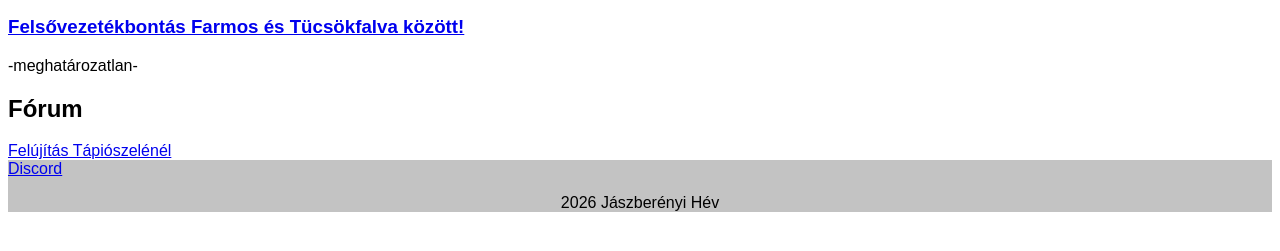
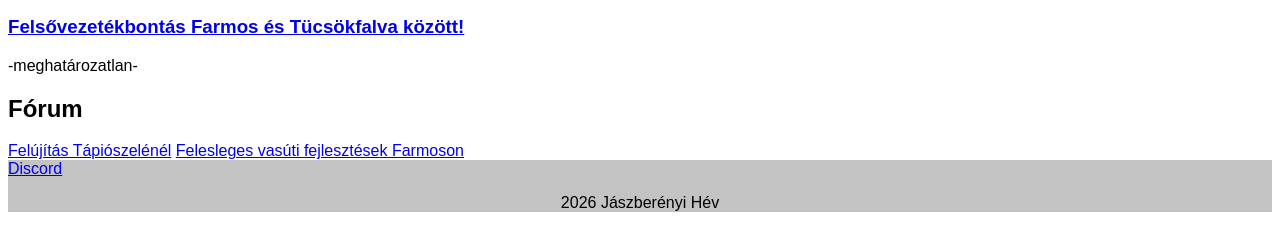
Before and after one commit to jbhev/main, a plain HTML site: page hevinform.html in a window 1280 px wide. Shown: the part 235-486 px from the top of the page. Drawn offline with Linux system fonts and the light colour scheme.

Commit message:
Update hevinform.html

```diff
--- a/hevinform.html
+++ b/hevinform.html
@@ -21,6 +21,7 @@
 		<section id="forum">
 			<h2>Fórum</h2>
 			<a href="tapioszele.html">Felújítás Tápiószelénél</a>
+			<a href="feleslegesfejlesztesek.html">Felesleges vasúti fejlesztések Farmoson</a>
 		</section>
 	</main>
 	<footer>
```
